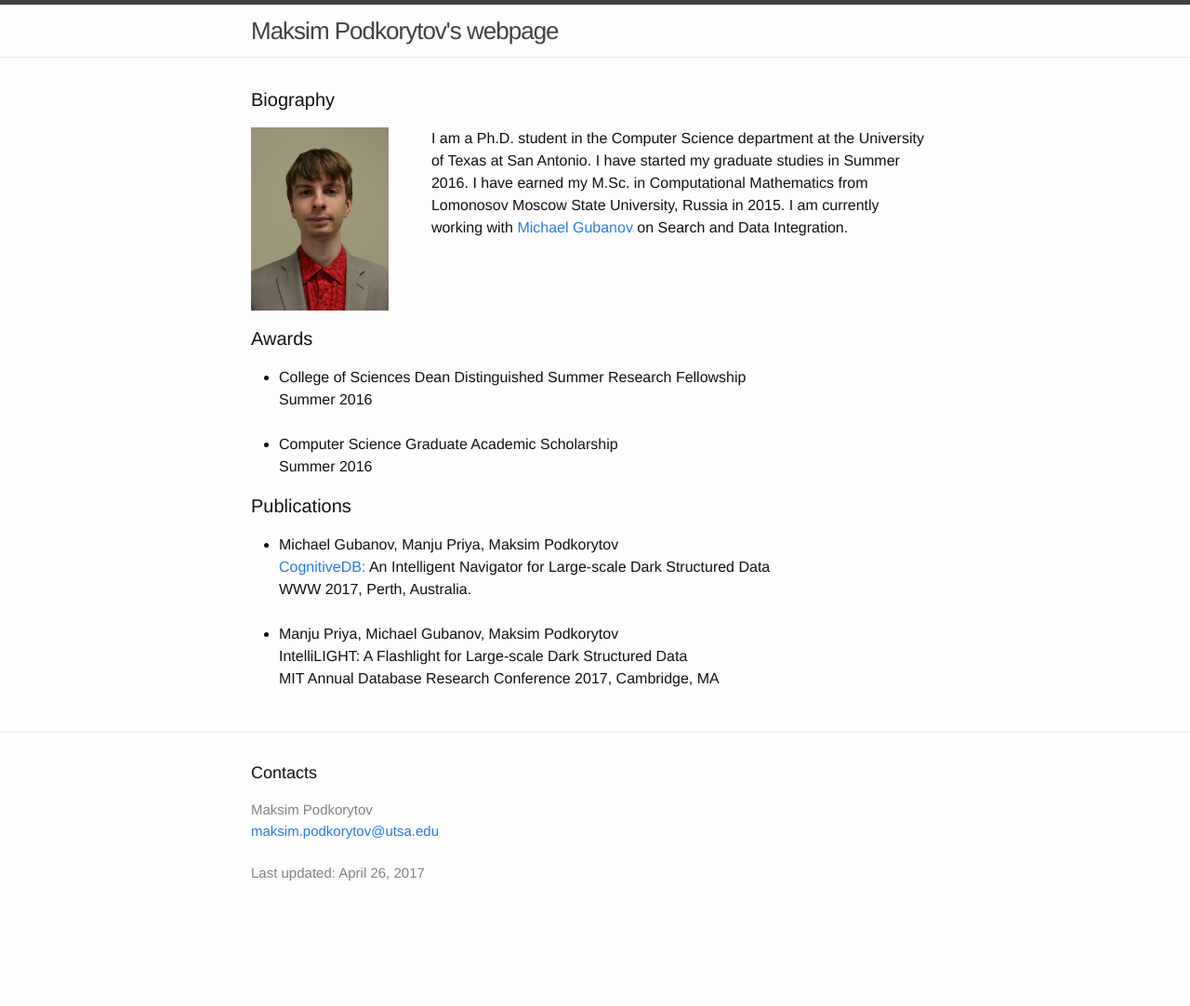
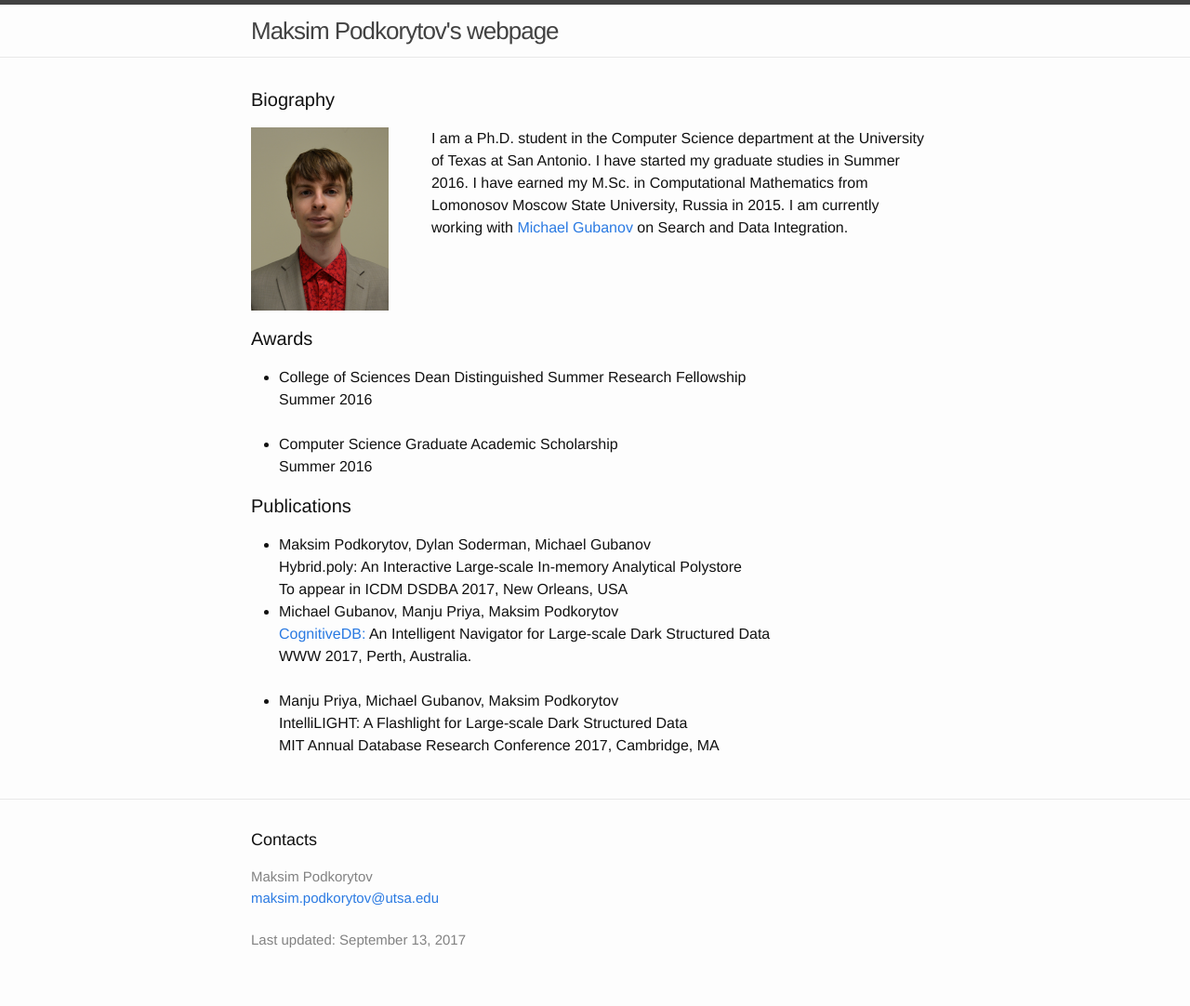
Before and after one commit to tenpercent/tenpercent.github.io, a Jekyll site: the page built from index.html, in a window 1280 px wide. Shown: the whole page at 93% size. Built offline with Jekyll 4.4.1, drawn with Linux system fonts in a browser that asks for light colours; before the commit the page ends 1010 px from its top, so only the background shows below that.

Commit message:
new publication accepted

```diff
--- a/_config.yml
+++ b/_config.yml
@@ -2,7 +2,7 @@
 title: Maksim Podkorytov's webpage
 author: Maksim Podkorytov
 email: maksim.podkorytov@utsa.edu
-date: April 26, 2017
+date: September 13, 2017
 description: > # this means to ignore newlines until "baseurl:"
   A personal webpage
 baseurl: "" # the subpath of your site, e.g. /blog/
--- a/index.html
+++ b/index.html
@@ -37,6 +37,13 @@ layout: default
   <h1 class="page-heading">Publications</h1>
   <ul>
     <li>
+      Maksim Podkorytov, Dylan Soderman, Michael Gubanov
+      <br>
+      Hybrid.poly: An Interactive Large-scale In-memory Analytical Polystore
+      <br>
+      To appear in ICDM DSDBA 2017, New Orleans, USA
+    </li>
+    <li>
       Michael Gubanov, Manju Priya, Maksim Podkorytov
       <br>
       <a href="http://papers.www2017.com.au.s3-website-ap-southeast-2.amazonaws.com/companion/p207.pdf">CognitiveDB:</a> An Intelligent Navigator for Large-scale Dark Structured Data
```
